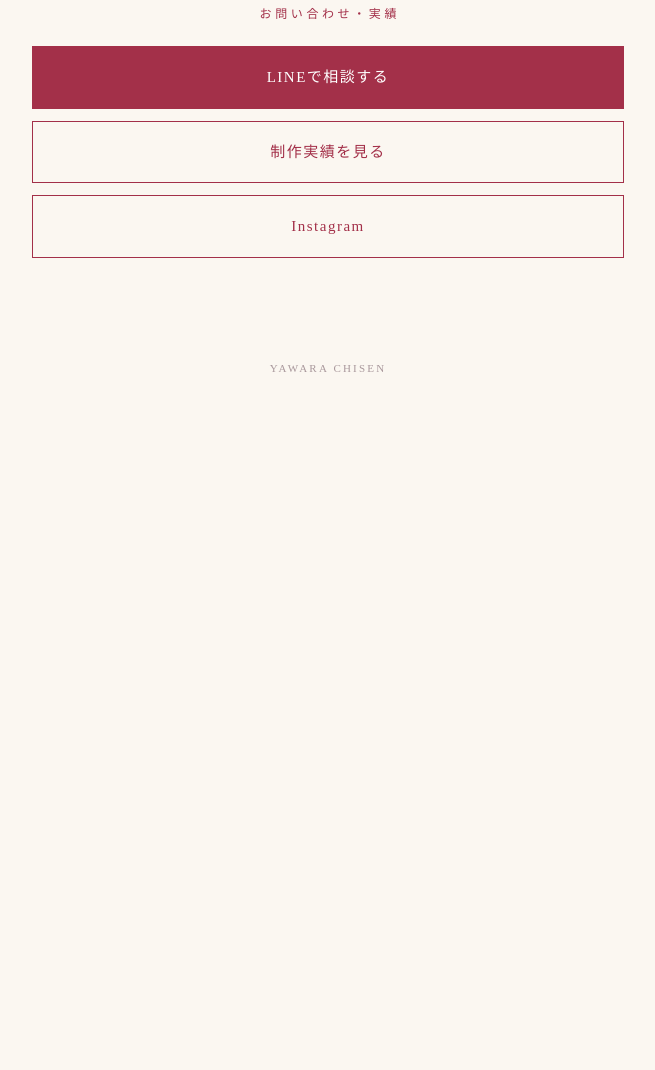
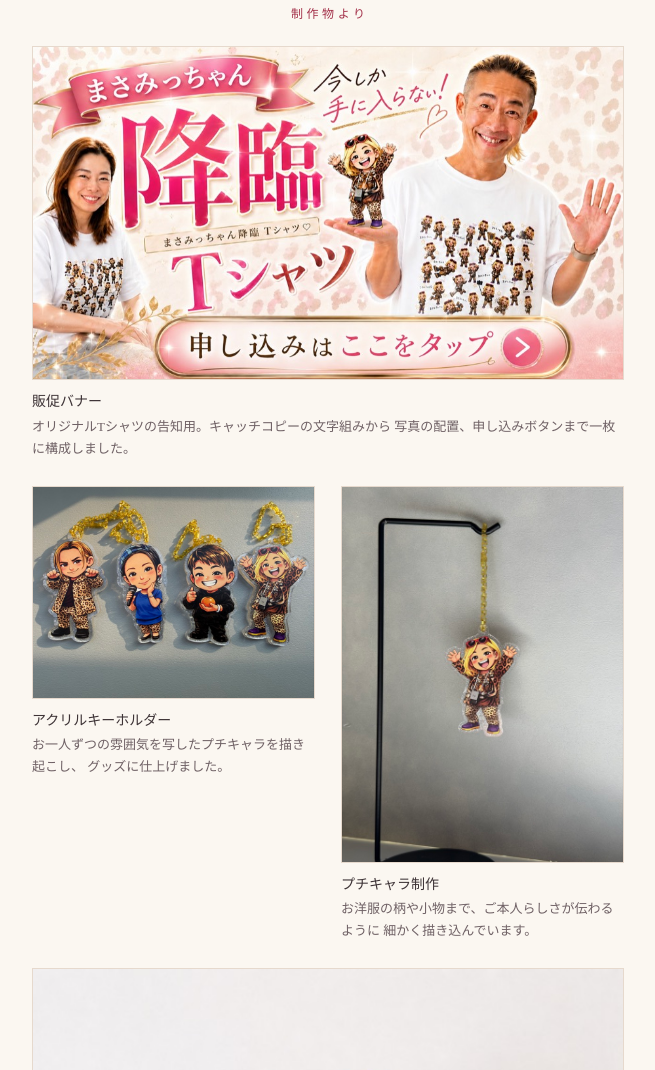
Before and after one commit to yawara-designer-39/yawara-designer-39.github.io, a plain HTML site: page index.html in a window 1280 px wide. Shown: the part 1010-2080 px from the top of the page, without its empty margins (312-967 px from the left). Before the commit the page ends 1445 px from the top, so only its background shows below. Drawn offline with Linux system fonts and the light colour scheme.

Commit message:
制作物のギャラリーを追加
販促バナー・アクリルキーホルダー・Tシャツの4点を掲載。
グリッドは minmax(0,1fr) 指定で画像実寸によるはみ出しを防止。

Co-Authored-By: Claude Opus 5 <noreply@anthropic.com>

```diff
--- a/index.html
+++ b/index.html
@@ -76,6 +76,27 @@
   }
   .strength strong{color:var(--rose-deep);font-weight:normal;border-bottom:1px solid var(--rose);}
 
+  /* minmax(0,1fr) にしないと、画像の実寸まで列が広がって横にはみ出す */
+  .gallery{
+    display:grid;grid-template-columns:minmax(0,1fr);gap:26px;
+  }
+  @media(min-width:520px){
+    .gallery{grid-template-columns:minmax(0,1fr) minmax(0,1fr);}
+    .gallery .wide{grid-column:1 / -1;}
+  }
+  figure{margin:0;min-width:0;}
+  figure img{
+    display:block;width:100%;height:auto;
+    border:1px solid var(--line);background:#fff;
+  }
+  figcaption{
+    font-size:13px;line-height:1.7;margin-top:10px;color:#6f6165;
+  }
+  figcaption b{
+    display:block;font-weight:normal;color:var(--ink);
+    font-size:14px;margin-bottom:2px;
+  }
+
   .links{list-style:none;padding:0;margin:0;}
   .links li{margin-bottom:12px;}
   .links a{
@@ -131,6 +152,49 @@
   </section>
 
   <section>
+    <h2>制作物より</h2>
+    <div class="gallery">
+
+      <figure class="wide">
+        <img src="works/tshirt-banner.jpg" alt="まさみっちゃん降臨Tシャツの販促バナー" loading="lazy">
+        <figcaption>
+          <b>販促バナー</b>
+          オリジナルTシャツの告知用。キャッチコピーの文字組みから
+          写真の配置、申し込みボタンまで一枚に構成しました。
+        </figcaption>
+      </figure>
+
+      <figure>
+        <img src="works/keychains.jpg" alt="プチキャラのアクリルキーホルダー4種" loading="lazy">
+        <figcaption>
+          <b>アクリルキーホルダー</b>
+          お一人ずつの雰囲気を写したプチキャラを描き起こし、
+          グッズに仕上げました。
+        </figcaption>
+      </figure>
+
+      <figure>
+        <img src="works/keychain-masami.jpg" alt="アクリルキーホルダー単品" loading="lazy">
+        <figcaption>
+          <b>プチキャラ制作</b>
+          お洋服の柄や小物まで、ご本人らしさが伝わるように
+          細かく描き込んでいます。
+        </figcaption>
+      </figure>
+
+      <figure class="wide">
+        <img src="works/tshirt.jpg" alt="オリジナルTシャツの着用イメージ" loading="lazy">
+        <figcaption>
+          <b>オリジナルTシャツ</b>
+          描き起こしたプチキャラを並べてプリント用のデータに。
+          イラストから版下まで一貫して制作しました。
+        </figcaption>
+      </figure>
+
+    </div>
+  </section>
+
+  <section>
     <h2>お問い合わせ・実績</h2>
     <ul class="links">
       <li><a class="solid" href="https://lin.ee/X8mEGuf">LINEで相談する</a></li>
```
Also changed, not shown: works/keychain-masami.jpg (added), works/keychains.jpg (added), works/tshirt-banner.jpg (added), works/tshirt.jpg (added).
